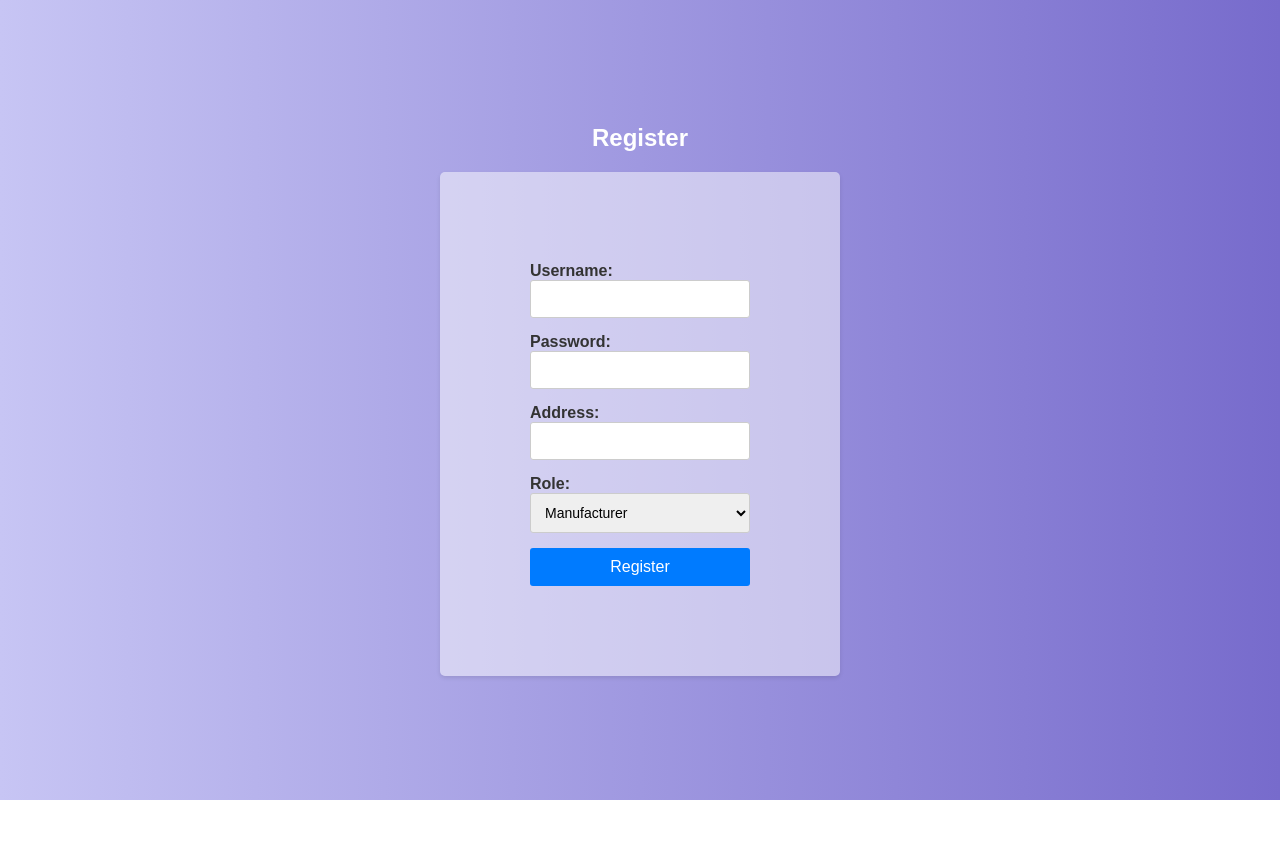
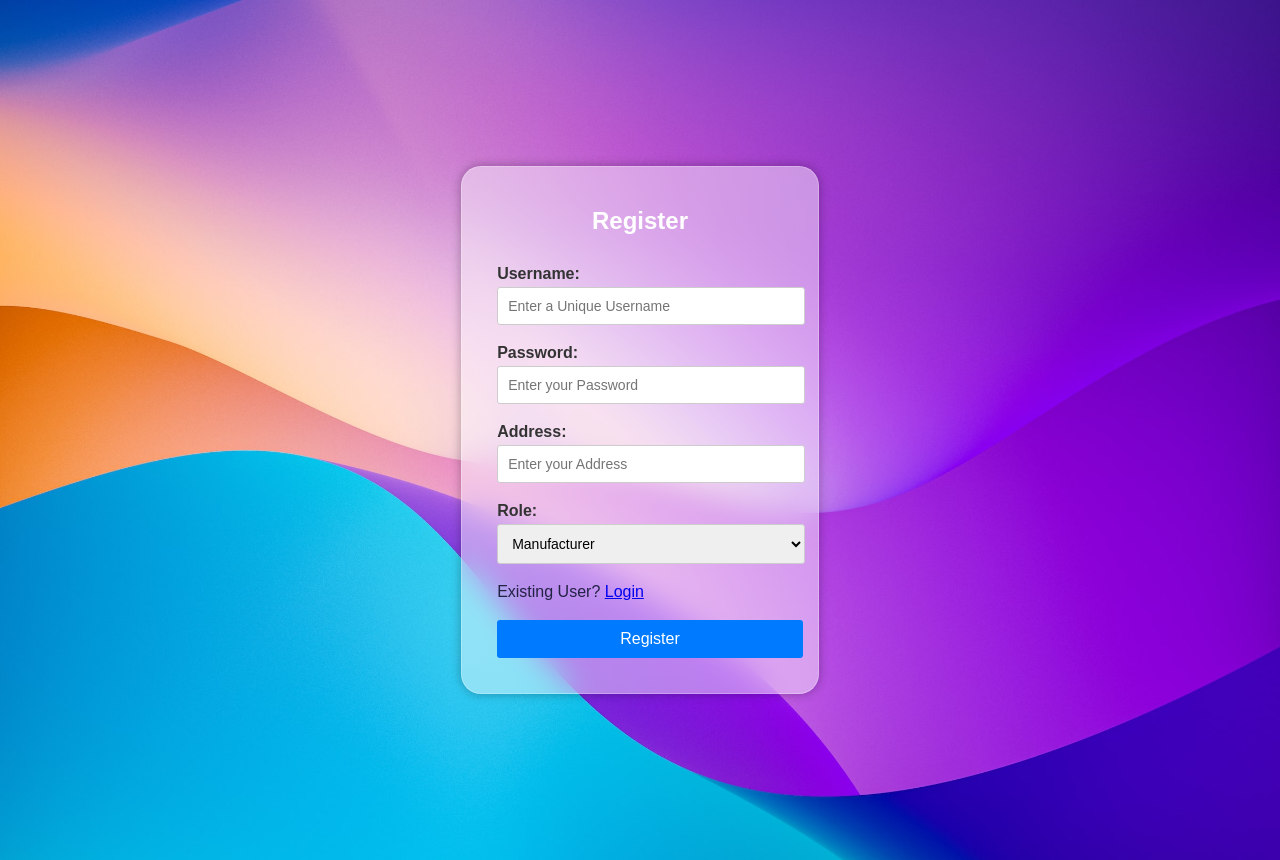
Before and after one commit to SumitPokhriyal5/GoClock, a React (Vite) app in the folder frontend/: page /register in a window 1280 px wide. Before the commit the page ends 800 px from the top, so only its background shows below. Built offline with nearby package versions, Linux system fonts and the light colour scheme.

Commit message:
register page styling and fetching

```diff
--- a/frontend/src/components/Auth/RegisterForm.tsx
+++ b/frontend/src/components/Auth/RegisterForm.tsx
@@ -1,9 +1,11 @@
 import React, { useState } from "react";
-import { useDispatch } from "react-redux";
+import { useDispatch, useSelector } from "react-redux";
 import { registerUserApi } from "../../utils/api";
 import { IUserRegister } from "../../types/user.types";
 import { ThunkDispatch } from "redux-thunk";
 import { AnyAction } from "redux";
+import { Link } from "react-router-dom";
+import { RootState } from "../../store/store";
 
 const RegisterForm: React.FC = () => {
   const dispatch = useDispatch<ThunkDispatch<any, null, AnyAction>>();
@@ -11,7 +13,7 @@ const RegisterForm: React.FC = () => {
   const [password, setPassword] = useState("");
   const [address, setAddress] = useState("");
   const [role, setRole] = useState<"Manufacturer" | "Transporter">("Manufacturer");
-
+  const [load , setLoad] = useState(false)
   const handleRegister = async (e : React.MouseEvent<HTMLButtonElement, MouseEvent>) => {
     e.preventDefault()
     const userData: IUserRegister = {
@@ -21,12 +23,21 @@ const RegisterForm: React.FC = () => {
       role,
     };
 
-    try {
-      await dispatch(registerUserApi(userData));
-      console.log('register successfull')
-    } catch (error) {
-      console.log("Registration failed:", error);
+    setLoad(true)
+    fetch(`${import.meta.env.VITE_REACT_URL}/user/register`,{
+      method: 'POST',
+      body: JSON.stringify(userData),
+      headers:{
+        'Content-type': 'application/json'
+      }
+    }).then((res) => res.json()).then((res) => {
+      setLoad(false)
+      console.log("res:",res)
+    }).catch((err) => {
+      setLoad(false)
+      console.log("error:",err)
     }
+      )
   };
 
   return (
@@ -38,6 +49,7 @@ const RegisterForm: React.FC = () => {
             type="text"
             id="username"
             value={username}
+            placeholder="Enter a Unique Username"
             onChange={(e:React.ChangeEvent<HTMLInputElement>) => setUsername(e.target.value)}
           />
         </div>
@@ -46,6 +58,7 @@ const RegisterForm: React.FC = () => {
           <input
             type="password"
             id="password"
+            placeholder="Enter your Password"
             value={password}
             onChange={(e:React.ChangeEvent<HTMLInputElement>) => setPassword(e.target.value)}
           />
@@ -55,6 +68,7 @@ const RegisterForm: React.FC = () => {
           <input
             type="text"
             id="address"
+            placeholder="Enter your Address"
             value={address}
             onChange={(e:React.ChangeEvent<HTMLInputElement>) => setAddress(e.target.value)}
           />
@@ -70,8 +84,9 @@ const RegisterForm: React.FC = () => {
             <option value="Transporter">Transporter</option>
           </select>
         </div>
-        <button type="button" onClick={handleRegister}>
-          Register
+        <div>Existing User? <Link to={'/login'}>Login</Link></div>
+        <button disabled={load} type="button" onClick={handleRegister} className={load ? "loading" : ""}>
+          {load ? "Loading.." : "Register"}
         </button>
       </form>
   );
--- a/frontend/src/scss/main.scss
+++ b/frontend/src/scss/main.scss
@@ -1,10 +1,26 @@
 * {
-	box-sizing: border-box;
-	margin: 0;
-	padding: 0;
-	font-family: Raleway, sans-serif;
+  box-sizing: border-box;
+  margin: 0;
+  padding: 0;
+  font-family: Raleway, sans-serif;
+}
+
+*,
+*:before,
+*:after {
+  box-sizing: inherit;
 }
 
 body {
-	background: linear-gradient(90deg, #C7C5F4, #776BCC);
+  font: 1em/1.618 Inter, sans-serif;
+  display: flex;
+  align-items: center;
+  justify-content: center;
+
+  min-height: 100vh;
+  padding: 30px;
+
+  color: #224;
+  background: url('/background-image.jfif') center /
+    cover no-repeat fixed;
 }
--- a/frontend/src/scss/register.scss
+++ b/frontend/src/scss/register.scss
@@ -1,28 +1,26 @@
+
 .register {
-    display: flex;
-    flex-direction: column;
-    align-items: center;
-    justify-content: center;
-    height: 100vh;
+  display: flex;
+  flex-direction: column;
+  justify-content: space-between;
+  padding: 35px;
+  border: 1px solid rgba(255, 255, 255, .25);
+  border-radius: 20px;
+  background-color: rgba(255, 255, 255, 0.45);
+  box-shadow: 0 0 10px 1px rgba(0, 0, 0, 0.25);
+  backdrop-filter: blur(15px);
 
     h1 {
       font-size: 24px;
       margin-bottom: 20px;
       color: #fff;
+      text-align: center;
     }
   }
 
   form {
-    width: 400px;
-    max-width: 100%;
-    padding: 90px;
-    background-color: rgba(255, 255, 255, 0.5);
-    border-radius: 5px;
-    box-shadow: 0 2px 4px rgba(0, 0, 0, 0.1);
-
     div {
       margin-bottom: 15px;
-
       label {
         font-size: 16px;
         font-weight: bold;
@@ -51,6 +49,10 @@
       transition: background-color 0.3s;
       position: relative;
 
+      &:disabled{
+        background-color: #72777d;
+      }
+
       &:hover {
         background-color: #0056b3;
       }
@@ -59,7 +61,7 @@
         content: "";
         position: absolute;
         top: 50%;
-        left: 50%;
+        left: 65%;
         transform: translate(-50%, -50%);
         display: none;
         width: 12px;
--- a/frontend/src/store/user/user.action.ts
+++ b/frontend/src/store/user/user.action.ts
@@ -1,6 +1,7 @@
-import { ERROR_USER_DATA, LOADING_USER_DATA, LOGIN_USER, LOGOUT_USER } from "./user.type";
+import { ERROR_USER_DATA, LOADING_USER_DATA, LOGIN_USER, LOGOUT_USER, REGISTER_USER } from "./user.type";
 
 export const loadingUserData = () => ({ type: LOADING_USER_DATA })
 export const errorUserData = (payload: string) => ({ type: ERROR_USER_DATA , payload })
 export const loginUser = (payload: string) => ({ type: LOGIN_USER , payload })
 export const logoutUser = () => ({ type: LOGOUT_USER })
+export const registerUser = (payload: string) => ({ type: REGISTER_USER , payload })
--- a/frontend/src/store/user/user.reducer.ts
+++ b/frontend/src/store/user/user.reducer.ts
@@ -1,6 +1,6 @@
 import { Reducer } from "@reduxjs/toolkit";
 
-import { ERROR_USER_DATA, LOADING_USER_DATA, LOGIN_USER, LOGOUT_USER } from "./user.type"
+import { ERROR_USER_DATA, LOADING_USER_DATA, LOGIN_USER, LOGOUT_USER, REGISTER_USER } from "./user.type"
 import { IUserState } from "../../types/user.types";
 
 const initialState : IUserState = {
@@ -8,10 +8,19 @@ const initialState : IUserState = {
     error: false,
     isAuth: false,
     token: "",
+    serverMessage: ""
 }
 
 export const userReducer: Reducer<IUserState> = ( state = initialState , { type , payload } ) => {
     switch( type ){
+        case REGISTER_USER: {
+            return {
+                ...state,
+                loading: false,
+                error: false,
+                serverMessage: payload
+            }
+        }
         case LOGIN_USER: {
             return {
                 ...state,
@@ -38,7 +47,8 @@ export const userReducer: Reducer<IUserState> = ( state = initialState , { type
             return {
                 ...state,
                 loading: false,
-                error: payload || true
+                error: payload || true,
+                serverMessage:""
             }
         }
         default: return state
--- a/frontend/src/store/user/user.type.ts
+++ b/frontend/src/store/user/user.type.ts
@@ -2,3 +2,4 @@ export const LOADING_USER_DATA = 'user/loading';
 export const ERROR_USER_DATA = 'user/error';
 export const LOGIN_USER = 'user/login';
 export const LOGOUT_USER = 'user/logout';
+export const REGISTER_USER = 'user/register';
--- a/frontend/src/types/user.types.ts
+++ b/frontend/src/types/user.types.ts
@@ -4,6 +4,7 @@ export interface IUserState {
     error: boolean | string;
     isAuth: boolean;
     token: string;
+    serverMessage: string;
 }
 
 export interface IUserRegister {
--- a/frontend/src/utils/api.ts
+++ b/frontend/src/utils/api.ts
@@ -4,18 +4,21 @@
 
 import axios from "axios"
 import { AppDispatch } from "../store/store"
-import { errorUserData, loadingUserData, loginUser } from "../store/user/user.action"
+import { errorUserData, loadingUserData, loginUser, registerUser } from "../store/user/user.action"
 import { IUserRegister } from "../types/user.types"
 
 // register user api
 export const registerUserApi = (data : IUserRegister ) => async( dispatch : AppDispatch) => {
     dispatch(loadingUserData())
     try {
-        await axios.post(`${import.meta.env.VITE_REACT_URL}/user/register`, {
+       const res = await axios.post(`${import.meta.env.VITE_REACT_URL}/user/register`, {
             ...data
         })
+        console.log(res)
+        dispatch(registerUser(res.data.message))
     } catch (error: any) {
-        dispatch(errorUserData(error.message))
+        console.log(error.response.data.message)
+        dispatch(errorUserData(error.response.data.message))
     }
 }
 
```
Also changed, not shown: frontend/public/background-image.jfif (added).
